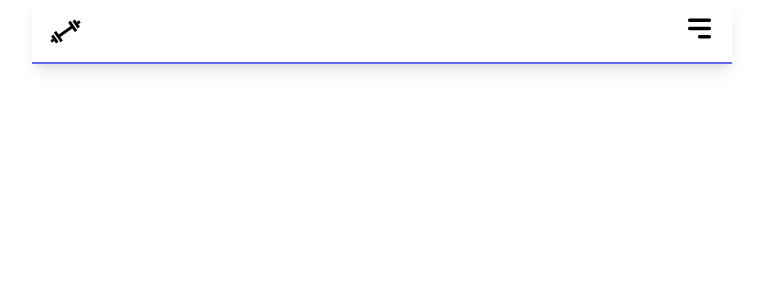
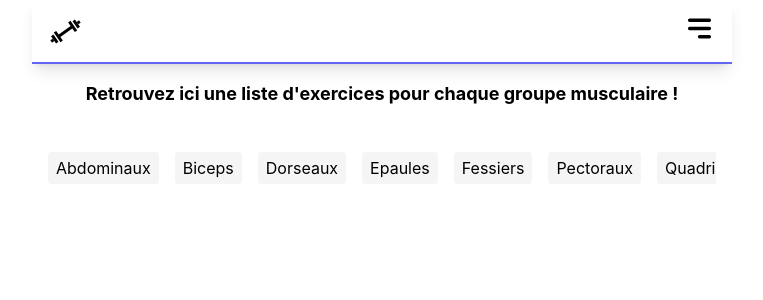
Before and after one commit to brazillierjo/ma-seance, a React (Create React App) app: page /exercices in a window 1280 px wide. Before the commit this address had no page. Shown: the top 300 px of the page, without its empty margins (258-1021 px from the left). Built offline with nearby package versions, Linux system fonts and the light colour scheme; a web font is replaced by a local one.

Commit message:
[Exercices] Logix list exercices by muscle

```diff
--- a/src/App.tsx
+++ b/src/App.tsx
@@ -1,8 +1,9 @@
 import { Route, Routes } from "react-router-dom";
 import Header from "./components/Commons/Header";
 import Agenda from "./pages/Agenda";
+import Exercices from "./pages/Exercices";
 import Home from "./pages/Home";
-import { Program } from "./pages/Program";
+import Program from "./pages/Program";
 
 function App() {
   return (
@@ -11,6 +12,7 @@ function App() {
       <Routes>
         <Route path="/" element={<Home />} />
         <Route path="/programme" element={<Program />} />
+        <Route path="/exercices" element={<Exercices />} />
         <Route path="/agenda" element={<Agenda />} />
       </Routes>
     </>
--- a/src/components/GeneratedProgram.tsx
+++ b/src/components/GeneratedProgram.tsx
@@ -34,8 +34,6 @@ export const GeneratedProgram: React.FC<{}> = () => {
     <>
       {program &&
         program.map((group: any, index: any) => {
-          console.log(typeof group);
-
           if (group) {
             return (
               <div
@@ -53,11 +51,11 @@ export const GeneratedProgram: React.FC<{}> = () => {
                         key={index}
                       >
                         <img
-                          className="w-4/12 rounded"
+                          className="w-5/12 rounded"
                           src={`./assets/${exercice.path}`}
                           alt={exercice.name}
                         />
-                        <div className="flex w-8/12 flex-col rounded bg-lightGray p-3">
+                        <div className="flex w-7/12 flex-col rounded bg-lightGray p-3">
                           <h3 className="mb-2 text-lg font-bold">
                             _{exercice.name}
                           </h3>
--- /dev/null
+++ b/src/components/ListForEachMuscles.tsx
@@ -0,0 +1,46 @@
+import { useState } from "react";
+import { getAllMuscles } from "../helpers/dataModuler";
+import exercices from "../data/workoutexercices.json";
+
+export default function ListForEachMuscles() {
+  const [selectedMuscle, setSelectedMuscle] = useState<string | null>();
+
+  const listOfMuscles = getAllMuscles();
+
+  const exercicesForSelectedMuscle: any = () => {
+    if (selectedMuscle) {
+      let filteredMuscle = exercices.filter(
+        (exercice: any) => exercice.muscle === selectedMuscle
+      );
+
+      return filteredMuscle;
+    }
+  };
+
+  return (
+    <>
+      <div className="mt-8 flex gap-4 overflow-x-auto py-3">
+        {listOfMuscles.map((muscle) => (
+          <button
+            key={muscle}
+            onClick={() => {
+              if (selectedMuscle === muscle) {
+                setSelectedMuscle("");
+              }
+              setSelectedMuscle(muscle);
+            }}
+            className={`${
+              selectedMuscle === muscle
+                ? "bg-primary text-white"
+                : "bg-lightGray"
+            } rounded px-2 py-1`}
+          >
+            {muscle}
+          </button>
+        ))}
+      </div>
+
+      <div>{exercicesForSelectedMuscle}</div>
+    </>
+  );
+}
--- /dev/null
+++ b/src/pages/Exercices.tsx
@@ -0,0 +1,13 @@
+import ButtonsForEachMuscles from "../components/ListForEachMuscles";
+
+export default function Exercices() {
+  return (
+    <div className="p-4">
+      <h2 className="text-center text-lg font-bold">
+        Retrouvez ici une liste d'exercices pour chaque groupe musculaire !
+      </h2>
+
+      <ButtonsForEachMuscles />
+    </div>
+  );
+}
--- a/src/pages/Program.tsx
+++ b/src/pages/Program.tsx
@@ -2,7 +2,7 @@ import { Link, useNavigate } from "react-router-dom";
 import { GeneratedProgram } from "../components/GeneratedProgram";
 import { removeFromLocalStorage } from "../helpers/localStorageHandler";
 
-export const Program: React.FC<{}> = () => {
+export default function Program() {
   const navigate = useNavigate();
 
   const endProgram = () => {
```
